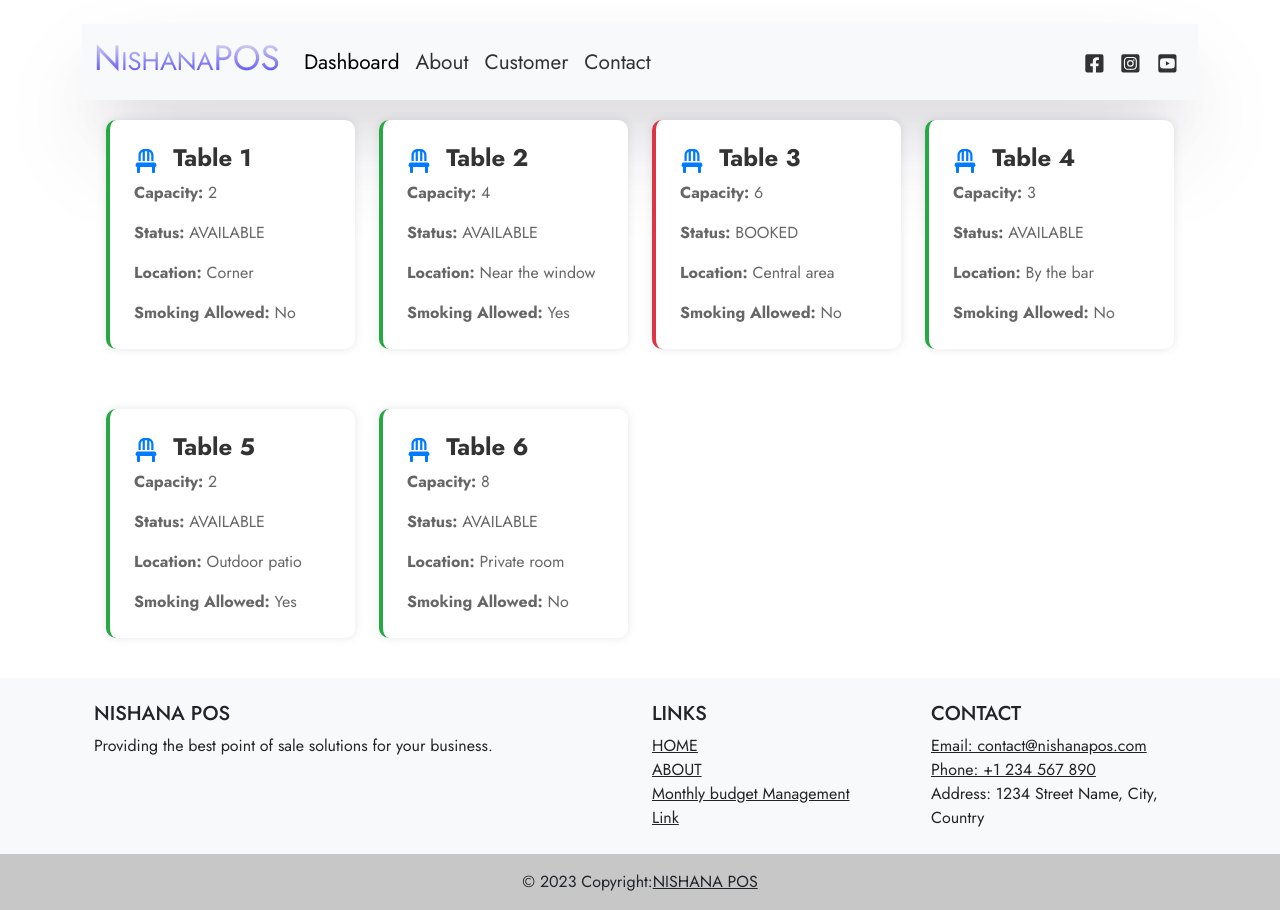
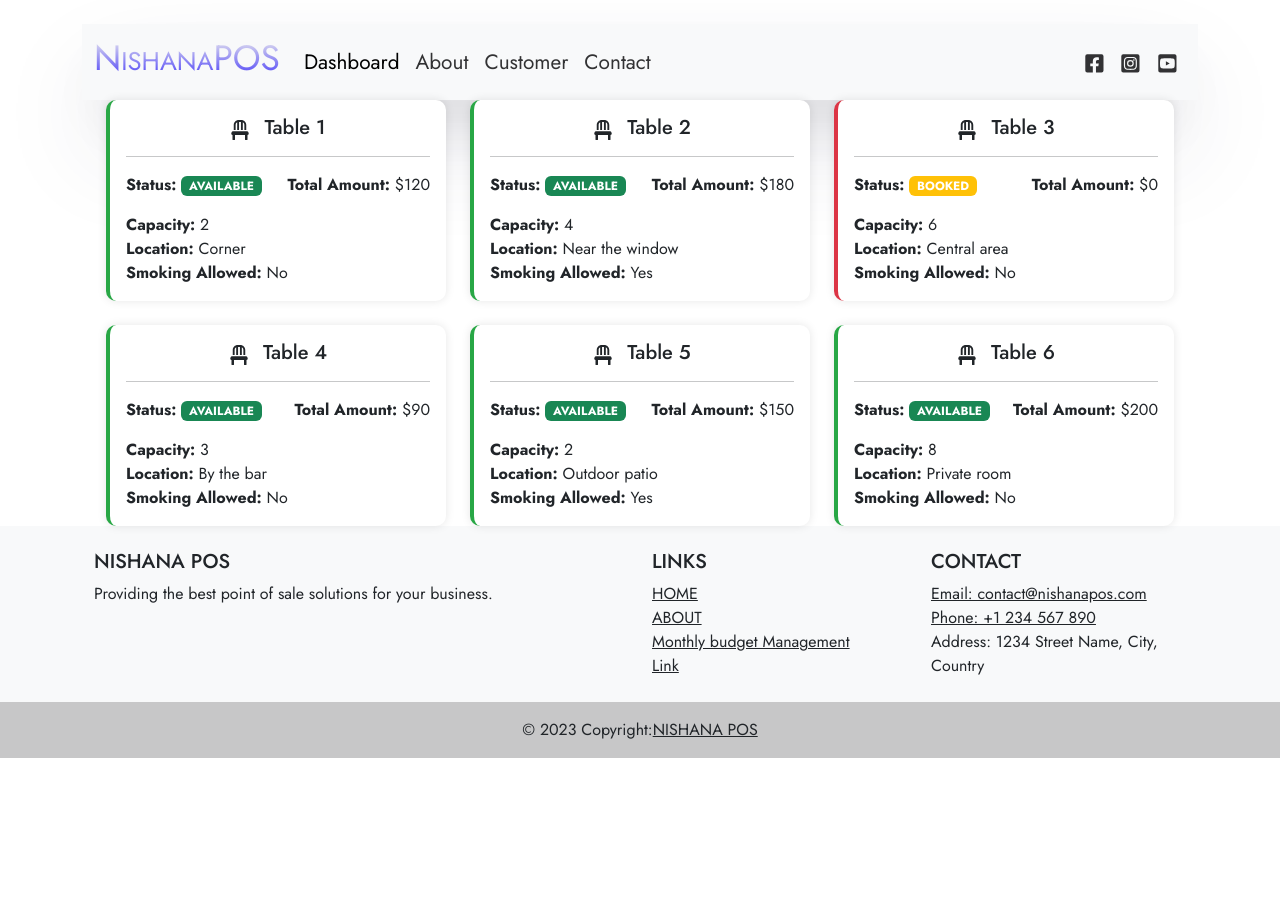
Before and after one commit to jitendra977/pos-frontend-vite, a React (Vite) app: page /table in a window 1280 px wide. After the commit the page ends 800 px from the top, so only its background shows below. Built offline with nearby package versions, Linux system fonts and the light colour scheme.

Commit message:
change table design

```diff
--- a/src/pages/Table.jsx
+++ b/src/pages/Table.jsx
@@ -1,5 +1,5 @@
 import React, { useState, useEffect } from 'react';
-import { Container, Row, Col, Card, Alert } from 'react-bootstrap';
+import { Container, Row, Col, Card, Badge, Alert } from 'react-bootstrap';
 import { FaChair } from 'react-icons/fa';
 import './dashboard.css'; // Import custom CSS file for Table
 
@@ -8,49 +8,55 @@ const Table = () => {
     const [tables, setTables] = useState([
         {
             id: 1,
-            tableNumber: 1,
+            name: "Table 1",
+            status: "AVAILABLE",
+            totalAmount: 120,
             capacity: 2,
-            status: "AVAILABLE",
             location: "Corner",
             smokingAllowed: false
         },
         {
             id: 2,
-            tableNumber: 2,
+            name: "Table 2",
+            status: "AVAILABLE",
+            totalAmount: 180,
             capacity: 4,
-            status: "AVAILABLE",
             location: "Near the window",
             smokingAllowed: true
         },
         {
             id: 3,
-            tableNumber: 3,
+            name: "Table 3",
+            status: "BOOKED",
+            totalAmount: 0,
             capacity: 6,
-            status: "BOOKED",
             location: "Central area",
             smokingAllowed: false
         },
         {
             id: 4,
-            tableNumber: 4,
+            name: "Table 4",
+            status: "AVAILABLE",
+            totalAmount: 90,
             capacity: 3,
-            status: "AVAILABLE",
             location: "By the bar",
             smokingAllowed: false
         },
         {
             id: 5,
-            tableNumber: 5,
+            name: "Table 5",
+            status: "AVAILABLE",
+            totalAmount: 150,
             capacity: 2,
-            status: "AVAILABLE",
             location: "Outdoor patio",
             smokingAllowed: true
         },
         {
             id: 6,
-            tableNumber: 6,
+            name: "Table 6",
+            status: "AVAILABLE",
+            totalAmount: 200,
             capacity: 8,
-            status: "AVAILABLE",
             location: "Private room",
             smokingAllowed: false
         }
@@ -90,8 +96,8 @@ const Table = () => {
         return () => window.removeEventListener('resize', handleResize);
     }, []);
 
-    // Function to render table cards for mobile view
-    const renderMobileTables = () => {
+    // Function to render table cards
+    const renderTables = () => {
         if (loading) {
             return <Alert variant="info">Loading tables...</Alert>;
         }
@@ -106,16 +112,30 @@ const Table = () => {
 
         return (
             <Container fluid>
-                <Row>
-                    {tables.map((table, index) => (
-                        <Col key={index} xs={12} className="mb-4">
-                            <Card className={`mobile-card ${getStatusColor(table.status)}`}>
+                <Row xs={1} md={2} lg={3} className="g-4">
+                    {tables.map((table) => (
+                        <Col key={table.id}>
+                            <Card className={`table-card ${getStatusColorClass(table.status)}`}>
                                 <Card.Body>
-                                    <Card.Title><FaChair className="me-2 icon" /> Table {table.tableNumber}</Card.Title>
-                                    <Card.Text><strong>Capacity:</strong> {table.capacity}</Card.Text>
-                                    <Card.Text><strong>Status:</strong> {table.status}</Card.Text>
-                                    <Card.Text><strong>Location:</strong> {table.location}</Card.Text>
-                                    <Card.Text><strong>Smoking Allowed:</strong> {table.smokingAllowed ? 'Yes' : 'No'}</Card.Text>
+                                    <Card.Title className="text-center"><FaChair className="me-2 icon" /> {table.name}</Card.Title>
+                                    <hr />
+                                    <div className="d-flex justify-content-between mb-3">
+                                        <div>
+                                            <strong>Status:</strong> <Badge bg={getStatusBadgeVariant(table.status)}>{table.status}</Badge>
+                                        </div>
+                                        <div>
+                                            <strong>Total Amount:</strong> ${table.totalAmount}
+                                        </div>
+                                    </div>
+                                    <div>
+                                        <strong>Capacity:</strong> {table.capacity}
+                                    </div>
+                                    <div>
+                                        <strong>Location:</strong> {table.location}
+                                    </div>
+                                    <div>
+                                        <strong>Smoking Allowed:</strong> {table.smokingAllowed ? 'Yes' : 'No'}
+                                    </div>
                                 </Card.Body>
                             </Card>
                         </Col>
@@ -125,43 +145,20 @@ const Table = () => {
         );
     };
 
-    // Function to render table cards for desktop view
-    const renderDesktopTables = () => {
-        if (loading) {
-            return <Alert variant="info">Loading tables...</Alert>;
+    // Function to determine badge variant based on table status
+    const getStatusBadgeVariant = (status) => {
+        switch (status) {
+            case 'AVAILABLE':
+                return 'success';
+            case 'BOOKED':
+                return 'warning';
+            default:
+                return 'primary';
         }
-
-        if (error) {
-            return <Alert variant="danger">Error fetching tables: {error.message}</Alert>;
-        }
-
-        if (tables.length === 0) {
-            return <Alert variant="warning">No tables available.</Alert>;
-        }
-
-        return (
-            <Container fluid>
-                <Row>
-                    {tables.map((table, index) => (
-                        <Col key={index} md={4} lg={3} className="mb-4">
-                            <Card className={`desktop-card ${getStatusColor(table.status)}`}>
-                                <Card.Body>
-                                    <Card.Title><FaChair className="me-2 icon" /> Table {table.tableNumber}</Card.Title>
-                                    <Card.Text><strong>Capacity:</strong> {table.capacity}</Card.Text>
-                                    <Card.Text><strong>Status:</strong> {table.status}</Card.Text>
-                                    <Card.Text><strong>Location:</strong> {table.location}</Card.Text>
-                                    <Card.Text><strong>Smoking Allowed:</strong> {table.smokingAllowed ? 'Yes' : 'No'}</Card.Text>
-                                </Card.Body>
-                            </Card>
-                        </Col>
-                    ))}
-                </Row>
-            </Container>
-        );
     };
 
-    // Function to determine card color based on table status
-    const getStatusColor = (status) => {
+    // Function to determine card color class based on table status
+    const getStatusColorClass = (status) => {
         switch (status) {
             case 'AVAILABLE':
                 return 'available'; // CSS class for available tables
@@ -175,9 +172,9 @@ const Table = () => {
     // Function to determine which view to render based on screen size
     const getMenuItems = () => {
         if (isMobileView) {
-            return renderMobileTables();
+            return renderTables(); // Render tables in a single column for mobile view
         } else {
-            return renderDesktopTables();
+            return renderTables(); // Render tables in a grid layout for desktop view
         }
     };
 
```
